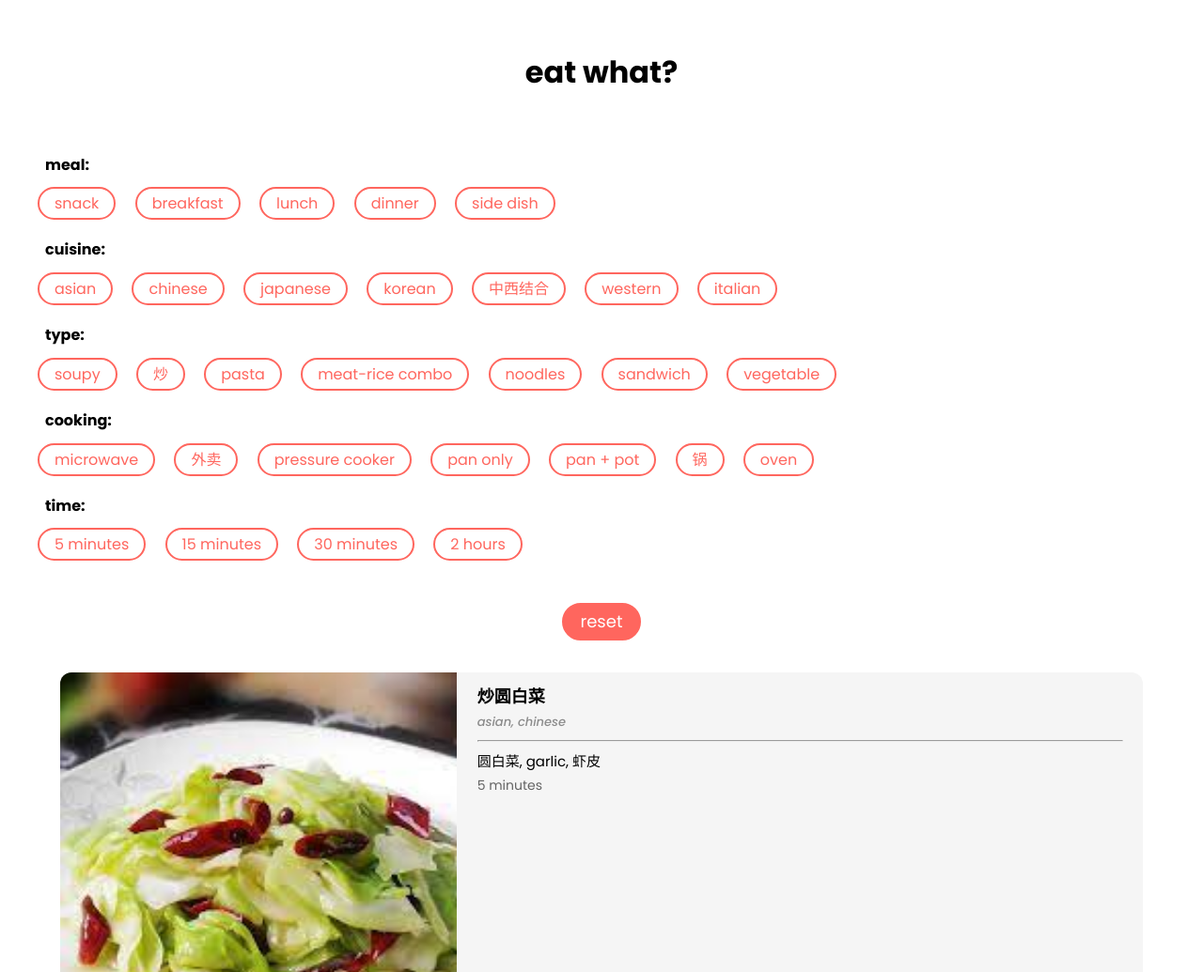
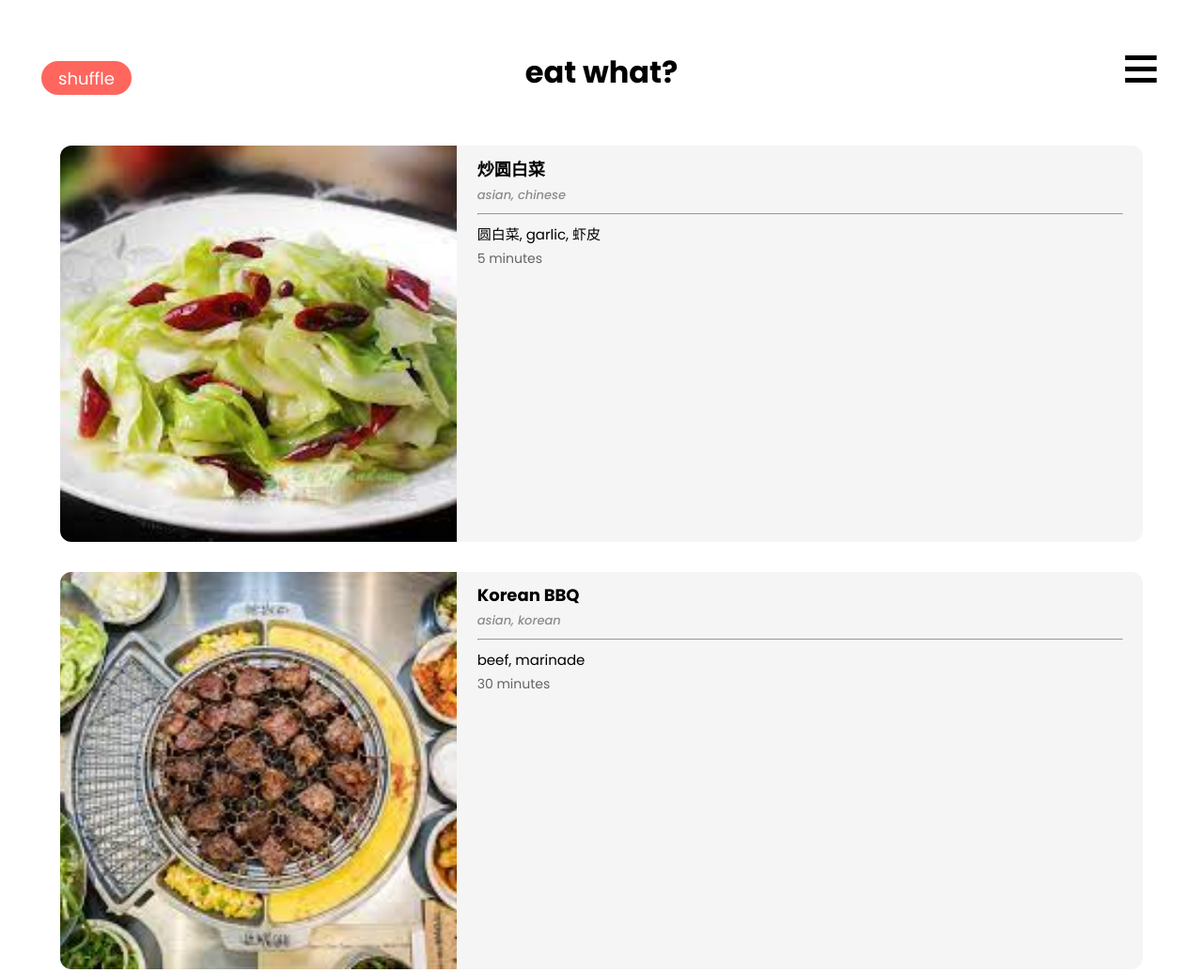
Before and after one commit to joyho796/what2eat, a plain HTML site: page index.html in a window 1280 px wide. Shown: the top 1035 px of the page at 94% size. Drawn offline with nearby package versions, Linux system fonts and the light colour scheme.

Commit message:
hiding nav

```diff
--- a/index.html
+++ b/index.html
@@ -15,9 +15,14 @@
 
 <body>
 
+    <button id='shuffle' onclick='displayAll()' style="position:absolute;margin-left: 46x;">shuffle</button>
+    <span id='open-nav'>&#8801</span>
     <h1>eat what?</h1>
 
-    <div id='filters'>
+    <div id='nav'>
+        <h2 style='left: 46px; top: 36px; position: absolute;'>Narrow Search</h2>
+        <h2 id='close-nav' style='right:46px; top: 36px; position: absolute;'>Close</h2>
+        <br><br><br><br><br>
         <span class='tag-label'>meal:</span>
         <div class='tag-list' id='meal'>
             <span class='tag'>snack</span>
@@ -67,15 +72,10 @@
             <span class='tag'>30 minutes</span>
             <span class='tag'>2 hours</span>
         </div>
+
+        <br><br><br><br><br>
+
     </div>
-
-    <br>
-
-    <div style='text-align: center;'>
-        <button id='shuffle' onclick='displayAll()'>reset</button>
-    </div>
-
-    <br>
 
     <div id='food-list'></div>
 
--- a/script.js
+++ b/script.js
@@ -121,4 +121,16 @@ $(document).ready(function(){
 
     });
 
+    $("#close-nav").click(function(){
+        $("#nav").slideUp(500);
+    });
+
+    $("#shuffle").click(function(){
+        $("#nav").slideUp(500);
+    });
+
+    $("#open-nav").click(function(){
+        $("#nav").slideDown(500);
+    });
+
 });
--- a/style.css
+++ b/style.css
@@ -23,45 +23,61 @@ button {
     padding: 0.25em;
     padding-left: 1em;
     padding-right: 1em;
-    margin: 0.5em;
+    margin: 42px;
     background-color: var(--accent);
-    border: 2px solid var(--accent);
+    border: 2px solid var(--base);
     border-radius: 20px;
+}
+
+#open-nav {
+    position: absolute;
+    font-size: 69px;
+    right: 46px;
+}
+
+#nav {
+    background-color: var(--accent);
+    width: 100%;
+    height: 100%;
+    display: none;
+    position: fixed;
+    top: 0;
+    overflow-y: scroll;
+    z-index: 1;
 }
 
 .tag-list {
     text-align: left;
-    padding: 1em;
-    padding-left: 2em;
-    background-color: var(--base);
+    padding-left: 24px;
     overflow: scroll;
-    white-space: nowrap;
 }
 
 .tag-label {
     display: block;
     font-weight: bold;
-    padding-left: 3em;
-    padding-right: 0.25em;
-    padding-top: 0.5em;
+    font-size: 18px;
+    padding: 12px;
+    padding-left: 46px;
+    padding-top: 24px;
 }
 
 .tag {
-    color: var(--accent);
+    color: var(--base);
     padding: 0.25em;
     padding-left: 1em;
     padding-right: 1em;
     margin: 0.5em;
-    background-color: var(--base);
-    border: 2px solid var(--accent);
+    background-color: var(--accent);
+    border: 2px solid var(--base);
     border-radius: 20px;
+    display: inline-block;
 }
 
 .tag.active {
-    background-color: var(--accent);
-    color: var(--base);
+    background-color: var(--base);
+    color: var(--accent);
 }
-.tag:hover, button:hover {
+.tag:hover, button:hover, #open-nav:hover, #close-nav:hover {
     cursor: pointer;
 }
 
```
